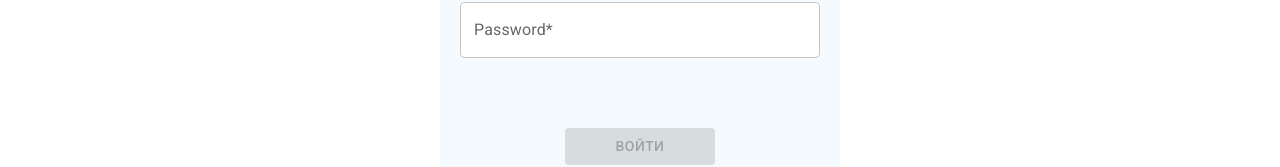
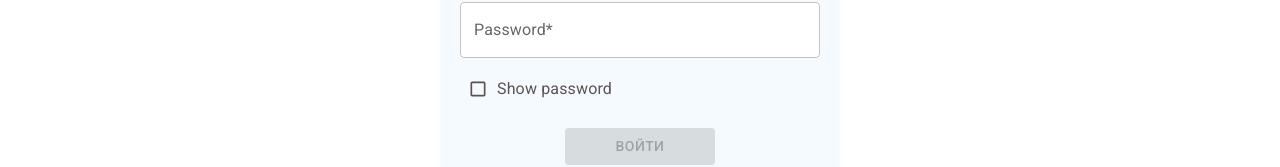
Before and after one commit to NightDreams11/blog, a React (Create React App) app: page /login in a window 1280 px wide. Shown: the part 402-569 px from the top of the page. Built offline with nearby package versions, Linux system fonts and the light colour scheme; no server answers.

Commit message:
added show password checkbox

```diff
--- /dev/null
+++ b/src/components/layout/CheckBox/Checkbox.jsx
@@ -0,0 +1,25 @@
+import * as React from 'react'
+import FormGroup from '@mui/material/FormGroup'
+import FormControlLabel from '@mui/material/FormControlLabel'
+import Checkbox from '@mui/material/Checkbox'
+
+export function CheckboxLabels({ showPass, setShowPass }) {
+  return (
+    <FormGroup sx={{ position: 'absolute', top: 295, left: 30 }}>
+      <FormControlLabel
+        control={
+          <Checkbox
+            onClick={() => setShowPass(!showPass)}
+            size="small"
+            sx={{
+              '&, & + .MuiFormControlLabel-label': {
+                color: '#5B5351 ',
+              },
+            }}
+          />
+        }
+        label="Show password"
+      />
+    </FormGroup>
+  )
+}
--- a/src/pages/LoginPage/LoginPage.jsx
+++ b/src/pages/LoginPage/LoginPage.jsx
@@ -1,11 +1,11 @@
-import { useEffect } from 'react'
+import { useEffect, useState } from 'react'
 import { useForm } from 'react-hook-form'
 import { useDispatch, useSelector } from 'react-redux'
 import { Navigate } from 'react-router'
 import { loginUser, setTokenAC } from 'store/auth'
 import * as yup from 'yup'
 import { yupResolver } from '@hookform/resolvers/yup'
-
+import { CheckboxLabels } from 'components/layout/CheckBox/Checkbox'
 import {
   BoxContainer,
   ContainerWrapper,
@@ -24,6 +24,8 @@ import {
 export const LoginPage = () => {
   const dispatch = useDispatch()
   const token = useSelector((state) => state.auth.token)
+
+  const [showPass, setShowPass] = useState(false)
 
   useEffect(() => {
     const value = localStorage.getItem('token')
@@ -101,7 +103,7 @@ export const LoginPage = () => {
               sx={{ ...stylesForTextField }}
               placeholder="Enter your password"
               label="Password*"
-              type="password"
+              type={showPass ? 'text' : 'password'}
               autoComplete="off"
               InputProps={{
                 endAdornment:
@@ -122,6 +124,7 @@ export const LoginPage = () => {
               FormHelperTextProps={{ style: stylesForTextField.helperText }}
               helperText={errors?.password?.message}
             />
+            <CheckboxLabels showPass={showPass} setShowPass={setShowPass} />
             <EnterButton
               variant="contained"
               type="submit"
--- a/src/pages/LoginPage/styled.js
+++ b/src/pages/LoginPage/styled.js
@@ -22,6 +22,7 @@ export const BoxContainer = styled(
   Box,
   {}
 )({
+  position: 'relative',
   borderRadius: 4,
   backgroundColor: '#F5FAFE',
   transition: '0.1',
```
